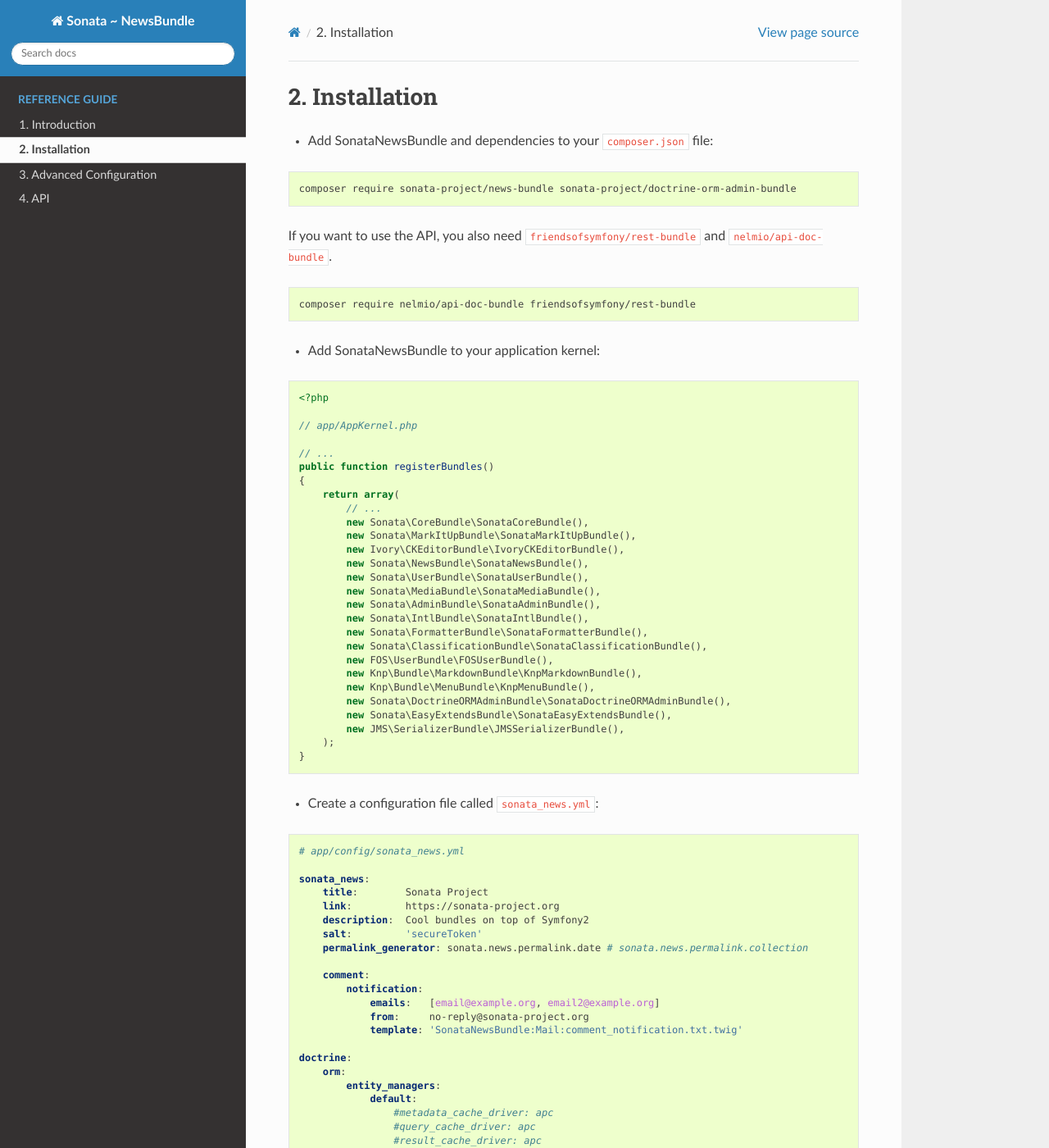
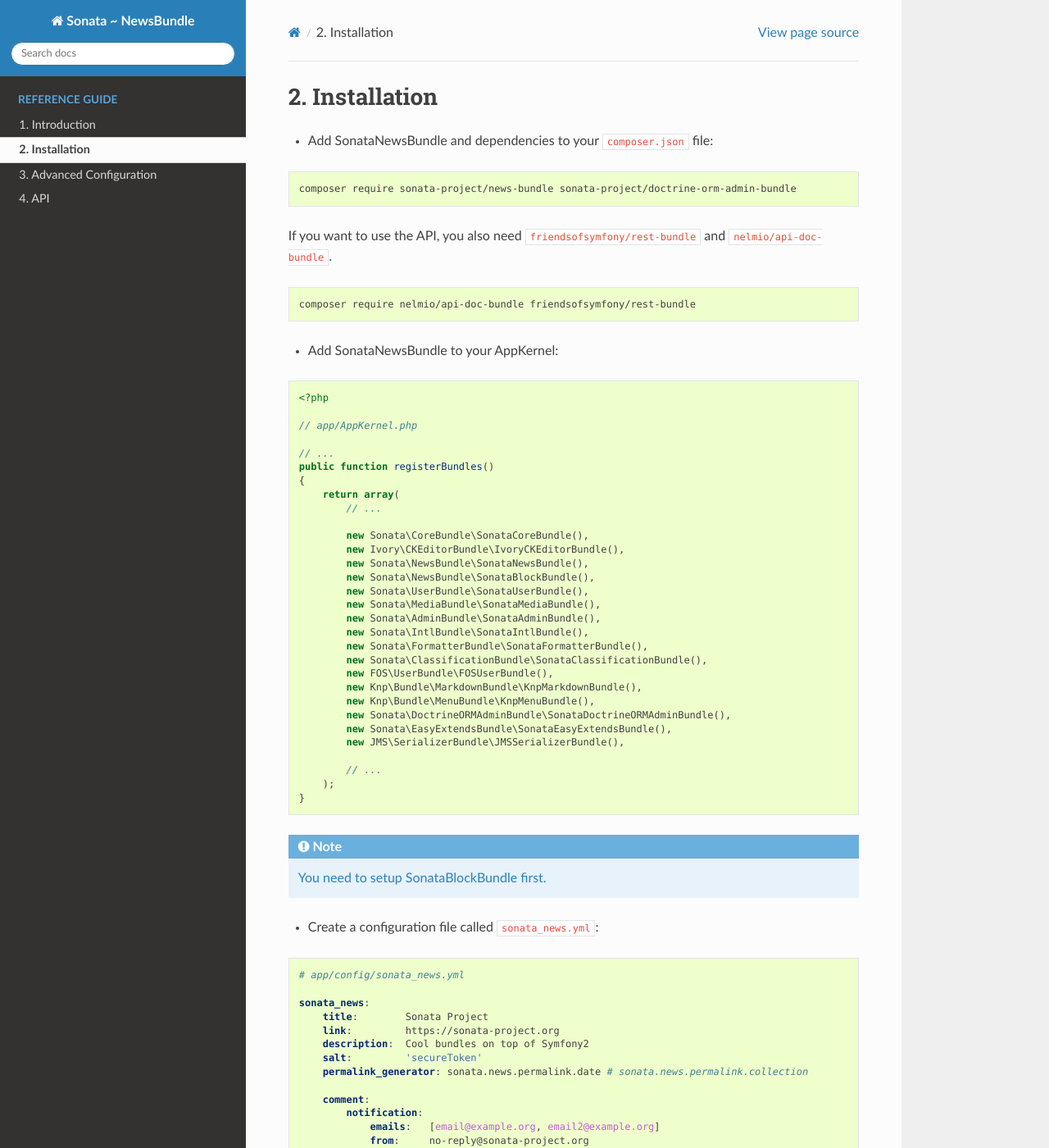
Before and after one commit to sonata-project/SonataNewsBundle, a Sphinx documentation site: the page built from Resources/doc/reference/installation.rst, in a window 1280 px wide and 1400 px high. Shown: the whole window at 82% size. Built offline with Sphinx 7.4.7 and the Read the Docs theme 2.0.0, drawn with Linux system fonts in a browser that asks for light colours.

Commit message:
added note to setup block bundle first (#379)

```diff
--- a/Resources/doc/reference/installation.rst
+++ b/Resources/doc/reference/installation.rst
@@ -14,7 +14,7 @@
 
     composer require nelmio/api-doc-bundle friendsofsymfony/rest-bundle
 
-* Add SonataNewsBundle to your application kernel:
+* Add SonataNewsBundle to your AppKernel:
 
 .. code-block:: php
 
@@ -27,10 +27,11 @@
     {
         return array(
             // ...
+
             new Sonata\CoreBundle\SonataCoreBundle(),
-            new Sonata\MarkItUpBundle\SonataMarkItUpBundle(),
             new Ivory\CKEditorBundle\IvoryCKEditorBundle(),
             new Sonata\NewsBundle\SonataNewsBundle(),
+            new Sonata\NewsBundle\SonataBlockBundle(),
             new Sonata\UserBundle\SonataUserBundle(),
             new Sonata\MediaBundle\SonataMediaBundle(),
             new Sonata\AdminBundle\SonataAdminBundle(),
@@ -43,9 +44,14 @@
             new Sonata\DoctrineORMAdminBundle\SonataDoctrineORMAdminBundle(),
             new Sonata\EasyExtendsBundle\SonataEasyExtendsBundle(),
             new JMS\SerializerBundle\JMSSerializerBundle(),
+
+            // ...
         );
     }
 
+.. note::
+
+    `You need to setup SonataBlockBundle first. <https://sonata-project.org/bundles/block/master/doc/reference/installation.html>`_
 
 * Create a configuration file called ``sonata_news.yml``:
 
```
